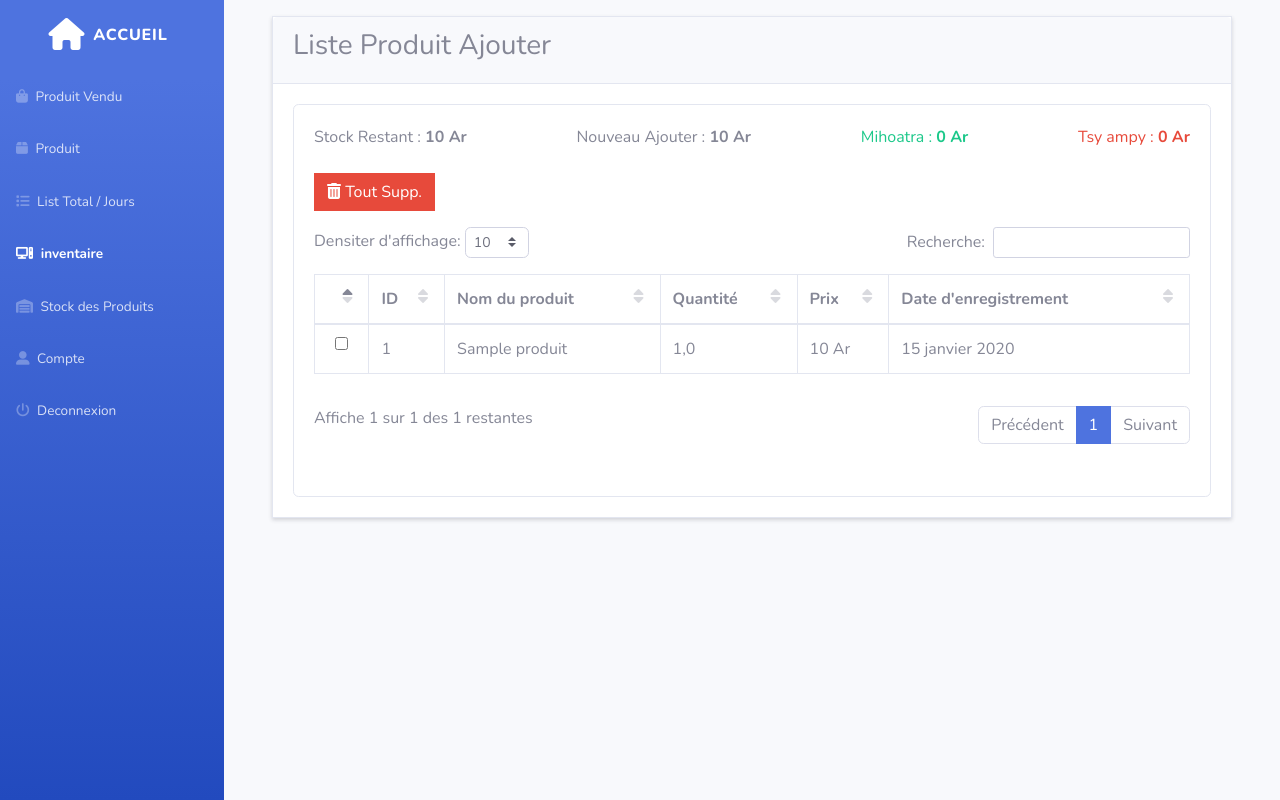
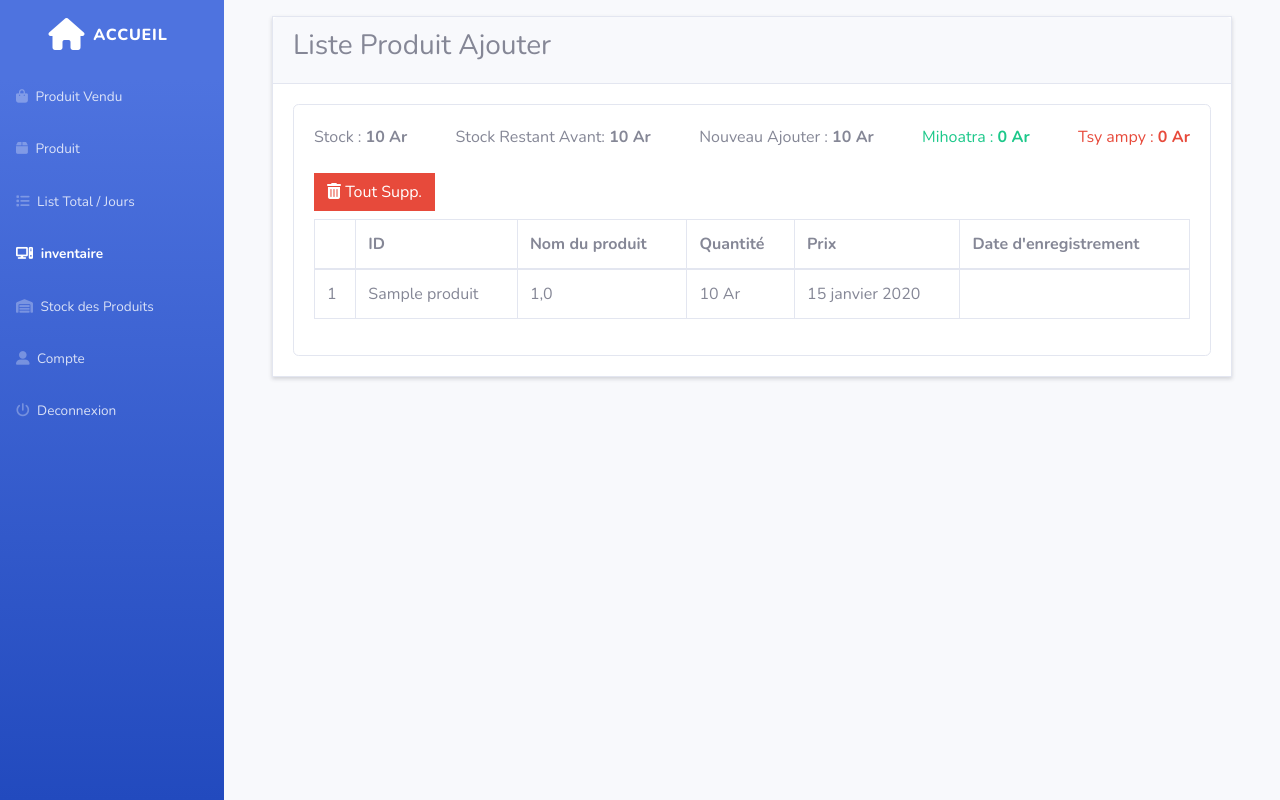
Before and after one commit to hajaraph/Gestion-Epicerie-Django, a Django app: page /inventaire/ in a window 1280 px wide. Run offline with Django 4.2, Linux system fonts and the light colour scheme; a user stored in the database is signed in; tables that the repository leaves empty hold one stand-in row (values such as "Sample post"); some libraries are stand-ins or nearby versions.

Commit message:
Namboarina

```diff
--- a/epicerie/urls.py
+++ b/epicerie/urls.py
@@ -1,7 +1,7 @@
 from django.urls import path
 from epicerie.views import Connexion, deconnexion, accueil, produit_list, Produitvendu,\
     SaveProduit, SaveStock, Stock, ModProduit, supp_stock, supp_produit, supp_vente,\
-    supp_tout_vente, total, PrixTotal, ModStock, list_total, supp_total, inventaire
+    supp_tout_vente, total, PrixTotal, ModStock, list_total, supp_total, inventaire, supp_tout
 
 urlpatterns = [
     path('', Connexion.as_view(), name='connexion'),
@@ -23,4 +23,5 @@ urlpatterns = [
     path('total_list/', list_total, name='list_total'),
     path('supp_total/', supp_total, name='supp_total'),
     path('inventaire/', inventaire, name='inventaire'),
+    path('inventaire/Supprimer', supp_tout, name='supp_tout'),
 ]
--- a/epicerie/views.py
+++ b/epicerie/views.py
@@ -8,7 +8,7 @@ from datetime import date
 from django.contrib.auth.hashers import check_password
 from django.contrib.auth.models import User
 
-from epicerie.models import Categorie, Vendre, Produit, StockProduit, TotalStock, Inventaire
+from epicerie.models import Categorie, Vendre, Produit, StockProduit, TotalStock, Inventaire, StockRestant
 
 
 def accueil(request):
@@ -509,21 +509,27 @@ def list_total(request):
 def inventaire(request):
     if request.user.is_authenticated:
         active = 'active'
-        stock_pro = TotalStock.objects.last()
-        stock_all = stock_pro.total
+        stock_all = TotalStock.objects.last()
+        stock_all = stock_all.total
+        stock_restant(stock_all)
+        stock_rest = StockRestant.objects.first()
+        stock_rest = stock_rest.stock_restant
         inventair = Inventaire.objects.all()
+        stock_pro = StockProduit.objects.order_by('-date_stock').all()
+        stock_pro = stock_pro.aggregate(Sum('prix_total'))['prix_total__sum'] or 0
         total_inve = inventair.aggregate(Sum('total_prix'))['total_prix__sum'] or 0
         manque = 0
         trop = 0
-        if stock_all > total_inve:
-            manque = stock_all - total_inve
-        elif stock_all < total_inve:
-            trop = total_inve - stock_all
+        if stock_rest > total_inve:
+            manque = stock_rest - total_inve
+        elif stock_rest < total_inve:
+            trop = total_inve - stock_rest
         else:
             manque = 0
             trop = 0
-        donne = {'active_rendu': active, 'total_restant': stock_all,
-                 'total_inve': total_inve, 'manque': manque, 'trop': trop, 'inventaire': inventair}
+        donne = {'active_rendu': active, 'total_restant': stock_rest,
+                 'total_inve': total_inve, 'manque': manque, 'trop': trop,
+                 'inventaire': inventair, 'stock': stock_pro}
         return render(request, 'Inventaire.html', donne)
     else:
         messages.warning(request, f'Vous devriez vous connecté d\'abord !')
@@ -545,3 +551,20 @@ def save_inventaire(produit_id, nb_produit, total_prix):
             total_prix=total_prix,
             date_inventaire=date_inventaire
         )
+
+
+def stock_restant(stockrestant):
+    StockRestant.objects.create(
+        stock_restant=stockrestant
+    )
+
+
+def supp_tout(request):
+    if request.user.is_authenticated:
+        Inventaire.objects.all().delete()
+        StockRestant.objects.all().delete()
+        messages.success(request, f'Tout Supprimer avec succès !')
+        return redirect('inventaire')
+    else:
+        messages.warning(request, f'Vous devriez vous connecté d\'abord !')
+        return redirect('connexion')
--- a/templates/Inventaire.html
+++ b/templates/Inventaire.html
@@ -21,11 +21,12 @@
                     <div class="card w-100">
                         <div class="card-body">
                             {% include 'message.html' %}
-                            <form action="{% url 'supp_vente' %}" method="get">
-                                {% csrf_token %}
                             <div class="d-flex justify-content-between mb-2">
                                 <p>
-                                        Stock Restant : <strong>{{ total_restant }} Ar</strong>
+                                    Stock : <strong>{{ stock }} Ar</strong>
+                                </p>
+                                <p>
+                                    Stock Restant Avant: <strong>{{ total_restant }} Ar</strong>
                                 </p>
                                 <p>
                                     Nouveau Ajouter : <strong>{{ total_inve }} Ar</strong>
@@ -57,7 +58,6 @@
                                 <tbody>
                                     {% for row in inventaire %}
                                     <tr>
-                                            <td><input type="checkbox" class="form-control-range" name="id_vendre" value=""></td>
                                         <td>{{ row.id_inventaire }}</td>
                                         <td>{{ row.produit.nom_produit }}</td>
                                         <td>{{ row.nb_produit }}</td>
@@ -67,16 +67,46 @@
                                     {% endfor %}
                                 </tbody>
                             </table>
-                            </form>
                         </div>
                     </div>
                 </div>
             </div>
         </div>
     </div>
+    <div class="modal fade" id="deleteModal" tabindex="-1" role="dialog" aria-labelledby="deleteModalLabel" aria-hidden="true">
+        <div class="modal-dialog" role="document">
+            <div class="modal-content">
+                <div class="modal-header">
+                    <h5 class="modal-title" id="deleteModalLabel">Confirmation de suppression</h5>
+                    <button type="button" class= "close" data-dismiss= "modal" aria-label= "Fermer">
+                        <span>×</span>
+                    </button>
+                </div>
+                <div class= "modal-body">
+                    Êtes-vous sûr de vouloir supprimer tous les éléments?
+                </div>
+                <div class= "modal-footer">
+                    <button type= "button" class= "btn btn-secondary" data-dismiss= "modal">Annuler</button>
+                    <a href="{% url 'supp_tout' %}" class= "btn btn-danger" id= "confirm-delete">Supprimer tout</a>
+                </div>
+            </div>
+        </div>
+    </div>
     <script type="text/javascript" src="{% static 'js/jquery.min.js' %}"></script>
     <script type="text/javascript" src="{% static 'bootstrap/js/bootstrap.min.js' %}"></script>
-    <script type="text/javascript" src="{% static 'datatables/datatables.js' %}"></script>
+    <script type="text/javascript" src="{% static 'datatables/datatables.min.js' %}"></script>
     <script type="text/javascript" src="{% static 'modal.js' %}"></script>
+    <script>
+        $(document).ready(function(){
+            $("#alert").animate({
+               opacity: 1,
+            }, 2000, function() {
+               $("#alert").delay(10000).fadeOut();
+            });
+            $('#supp_tout').click(function(){
+               $('#deleteModal').modal('show');
+            });
+        });
+    </script>
 </body>
 </html>
```
Lines whose indentation alone changed are shown as unchanged.
